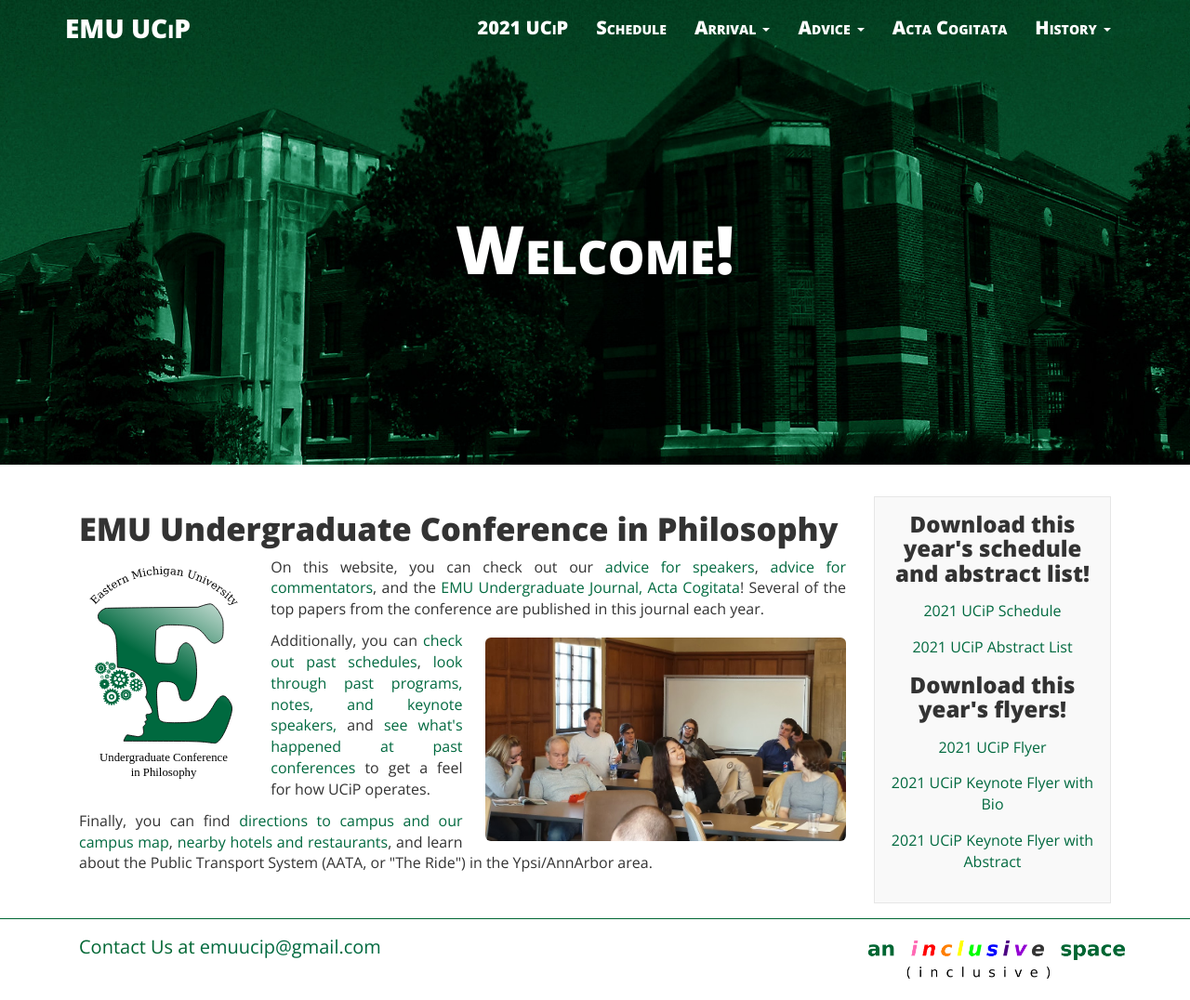
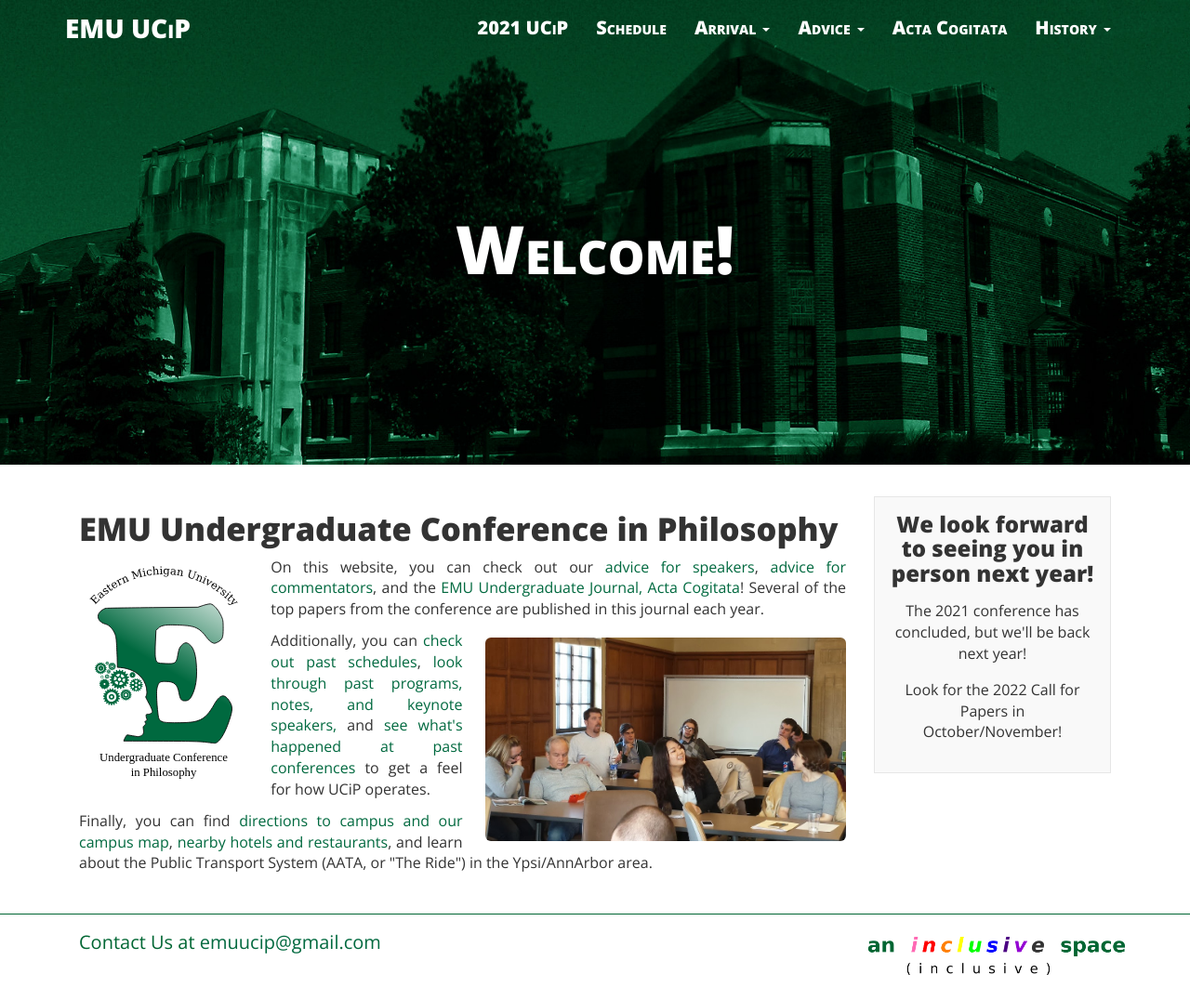
Before and after one commit to ucip/ucip.github.io, a Jekyll site: the page built from index.html, in a window 1280 px wide. Shown: the whole page at 93% size. Built offline with Jekyll 4.4.1, drawn with Linux system fonts in a browser that asks for light colours; nearby versions of some CDN libraries.

Commit message:
change to conference closed message

```diff
--- a/_includes/box.html
+++ b/_includes/box.html
@@ -21,19 +21,19 @@
   </div>
 </div>-->
 
-<!-- FLYER MESSAGE -->
+<!-- FLYER MESSAGE
 <div class="col-sm-3 col-xs-12 hidden-print">
   <div class="post-list-box announcement">
     <h3 class="text-center post-list-header">Download this year's schedule and abstract list!</h3>
     <p class="text-center announcement-text"><a href="{{ site.baseurl }}/docs/2021-program.pdf">2021 UCiP Schedule</a></p>
     <p class="text-center announcement-text"><a href="{{ site.baseurl }}/docs/2021-abstracts.pdf">2021 UCiP Abstract List</a></p>
     <h3 class="text-center post-list-header">Download this year's flyers!</h3>
-    <!--<p class="text-center announcement-text">The deadline for paper submissions has passed.</p>-->
+    <p class="text-center announcement-text">The deadline for paper submissions has passed.</p>
     <p class="text-center announcement-text"><a href="{{ site.baseurl }}/docs/2021_flyer.pdf">2021 UCiP Flyer</a></p>
     <p class="text-center announcement-text"><a href="{{ site.baseurl }}/docs/2021_flyer_keynote.pdf">2021 UCiP Keynote Flyer with Bio</a></p>
     <p class="text-center announcement-text"><a href="{{ site.baseurl }}/docs/2021_flyer_keynote_abstract.pdf">2021 UCiP Keynote Flyer with Abstract</a></p>
   </div>
-</div>
+</div>-->
 
 <!-- SCHEDULE MESSAGE
 <div class="col-sm-3 col-xs-12 hidden-print">
@@ -45,14 +45,14 @@
   </div>
 </div>-->
 
-<!-- CONFERENCE CLOSED MESSAGE
+<!-- CONFERENCE CLOSED MESSAGE-->
 <div class="col-sm-3 col-xs-12 hidden-print">
   <div class="post-list-box announcement">
-    <h3 class="text-center post-list-header">See you next year!</h3>
-    <p class="text-center announcement-text">The Winter 2019 conference has concluded, but we'll be back next year!</p>
-    <p class="text-center announcement-text">Look for the Winter 2020 Call for Papers in October/November!</p>
+    <h3 class="text-center post-list-header">We look forward to seeing you in person next year!</h3>
+    <p class="text-center announcement-text">The 2021 conference has concluded, but we'll be back next year!</p>
+    <p class="text-center announcement-text">Look for the 2022 Call for Papers in October/November!</p>
   </div>
-</div>-->
+</div>
 
 <!-- SPIRIT AWARD MESSAGE
 <div class="col-sm-3 col-xs-12 hidden-print">
```
